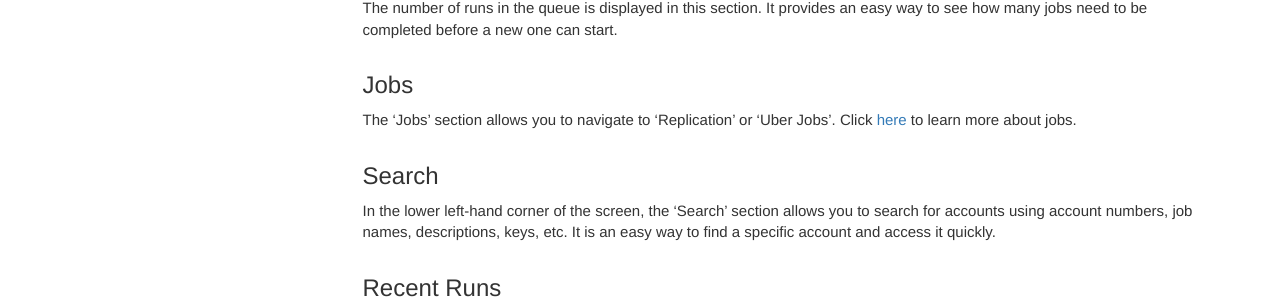
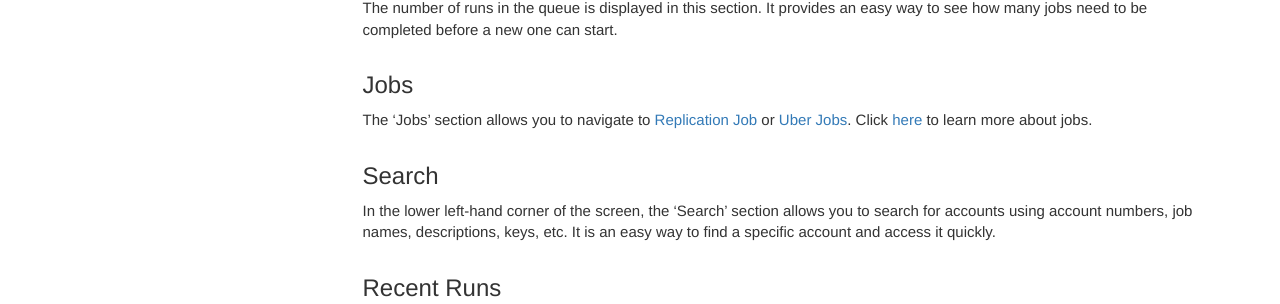
Before and after one commit to IntelliTect/Documentation, a Jekyll site: the page built from docs/Carbon/Application-Home.md, in a window 1280 px wide. Shown: the part 1055-1359 px from the top of the page. Built offline with Jekyll 4.4.1, drawn with Linux system fonts in a browser that asks for light colours; comment, search, counter and statistics services are not loaded.

Commit message:
Update Application-Home.md

```diff
--- a/docs/Carbon/Application-Home.md
+++ b/docs/Carbon/Application-Home.md
@@ -18,7 +18,7 @@ The 'Header' is used to show the current screen you are on and to access some of
 The number of runs in the queue is displayed in this section. It provides an easy way to see how many jobs need to be completed before a new one can start.
 
 ## Jobs
-The 'Jobs' section allows you to navigate to 'Replication' or 'Uber Jobs'. Click [here](Replication-Jobs.md) to learn more about jobs.
+The 'Jobs' section allows you to navigate to [Replication Job](Replication-Jobs.md) or [Uber Jobs](Uber-Jobs.md). Click [here](Replication-Jobs.md) to learn more about jobs.
 
 ## Search
 In the lower left-hand corner of the screen, the 'Search' section allows you to search for accounts using account numbers, job names, descriptions, keys, etc. It is an easy way to find a specific account and access it quickly.
```
